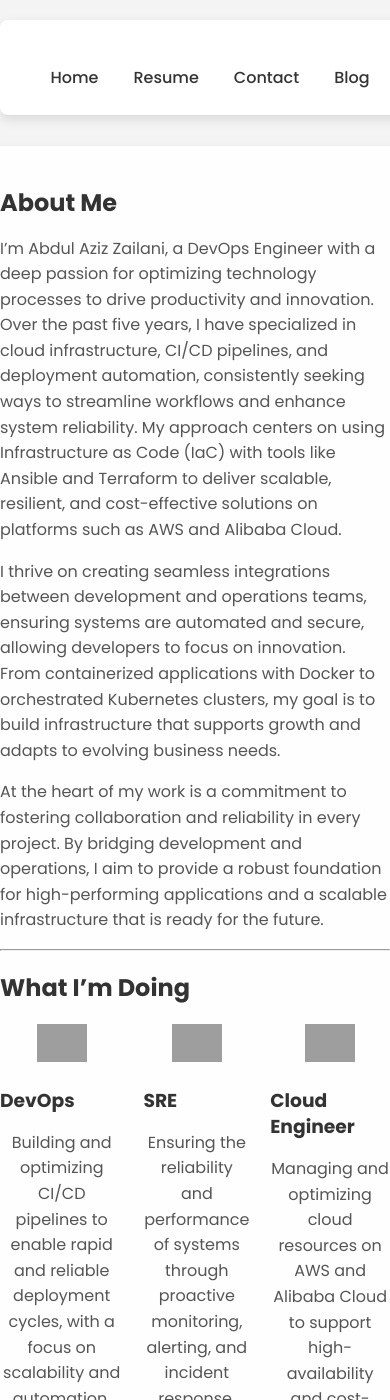
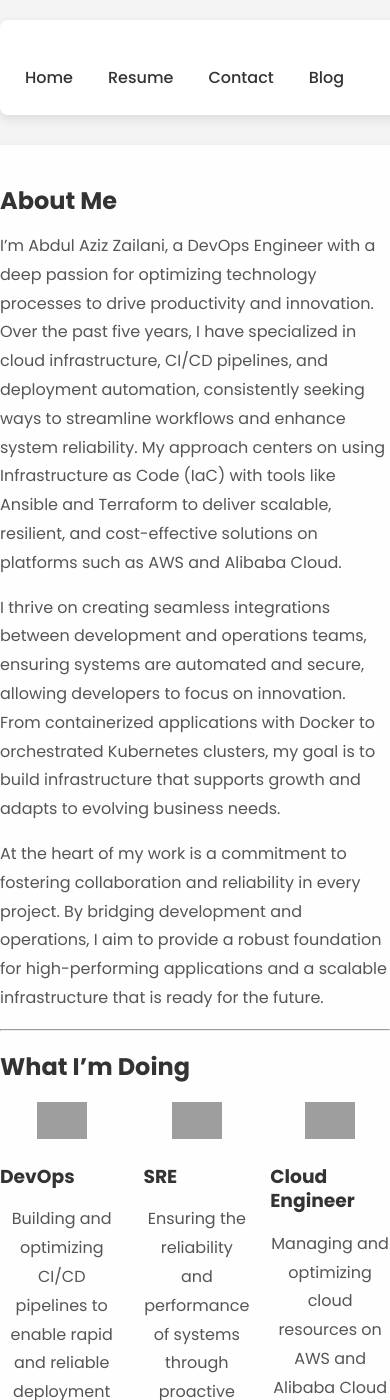
Before and after one commit to azizzailani/azizzailani.github.io, a Jekyll site: the page built from index.md, in a window 390 px wide and 1400 px high. Built offline with Jekyll 4.4.1, drawn with Linux system fonts in a browser that asks for light colours; grey boxes are pictures that could not be loaded.

Commit message:
💄 style: adjust line-height for better readability and vertical alignment
- Increased line-height to 1.8 for paragraphs and list items
- Changed line-height to 1.3 for h6 elements
- Added comments for clarity in the CSS file

```diff
--- a/assets/css/style.css
+++ b/assets/css/style.css
@@ -56,6 +56,7 @@ header:hover {
 nav {
     display: flex;
     flex-direction: column;
+    /* Menyusun tautan secara vertikal di desktop */
     gap: 10px;
     margin-top: 20px;
 }
@@ -91,8 +92,6 @@ main {
     text-align: left;
     margin: 20px;
     /* Margin untuk memberi ruang dari tepi layar */
-    transition: background-color 0.3s, transform 0.3s;
-    /* Transisi untuk efek hover */
 }
 
 /* Judul Seksi */
@@ -119,7 +118,7 @@ h6 {
     color: #333;
     /* Ubah warna heading menjadi lebih gelap */
     margin-bottom: 10px;
-    line-height: 1.4;
+    line-height: 1.3;
     /* Penambahan jarak antar baris untuk kenyamanan */
     text-align: left;
     /* Tetap rata kiri */
@@ -128,67 +127,55 @@ h6 {
 p,
 li {
     font-weight: 400;
-    line-height: 1.6;
+    line-height: 1.8;
     /* Jarak antar baris yang lebih besar untuk keterbacaan */
     color: #555;
     /* Warna teks paragraf lebih gelap */
 }
 
-/* Membuat elemen lebih responsif */
+/* Responsif */
 @media (max-width: 768px) {
     .container {
         flex-direction: column;
+        /* Susun elemen secara vertikal pada mobile */
         align-items: center;
+        /* Sesuaikan dengan tampilan mobile */
     }
 
     header {
         width: 100%;
         /* Membuat lebar header 100% pada mobile */
         height: auto;
+        /* Tinggi otomatis */
         border-right: none;
         /* Menghilangkan border kanan pada mobile */
-        border-bottom: 1px solid #ddd;
-        /* Menambahkan border bawah pada mobile */
+        border-bottom: none;
+        /* Menghilangkan border bawah pada mobile */
         margin-bottom: 20px;
+        /* Margin di bawah header */
         display: flex;
-        justify-content: center;
+        /* Header menjadi flex */
+        justify-content: space-between;
+        /* Menyusun navigasi di space-between */
         gap: 15px;
+        /* Jarak antara tautan */
     }
 
     nav {
         flex-direction: row;
         /* Navbar horizontal pada mobile */
         justify-content: center;
+        /* Rata tengah */
         gap: 15px;
+        /* Jarak antar tautan */
     }
 
     main {
         max-width: 100%;
+        /* Memastikan main dapat mengambil lebar penuh */
         padding: 20px;
         /* Padding lebih kecil pada tampilan mobile */
         margin: 10px;
         /* Margin lebih kecil pada tampilan mobile */
     }
 }
-
-/* Menambahkan efek pada elemen saat mengarah pada */
-h1:hover,
-h2:hover,
-h3:hover,
-h4:hover,
-h5:hover,
-h6:hover {
-    color: #007bff;
-    /* Ubah warna saat hover untuk lebih menarik */
-    text-shadow: 1px 1px 2px rgba(0, 0, 0, 0.5);
-    /* Efek bayangan pada teks */
-}
-
-/* Efek transisi halus */
-p:hover,
-li:hover {
-    color: #007bff;
-    /* Ubah warna saat hover pada teks paragraf dan list item */
-    transition: color 0.3s;
-    /* Transisi untuk perubahan warna */
-}
```
